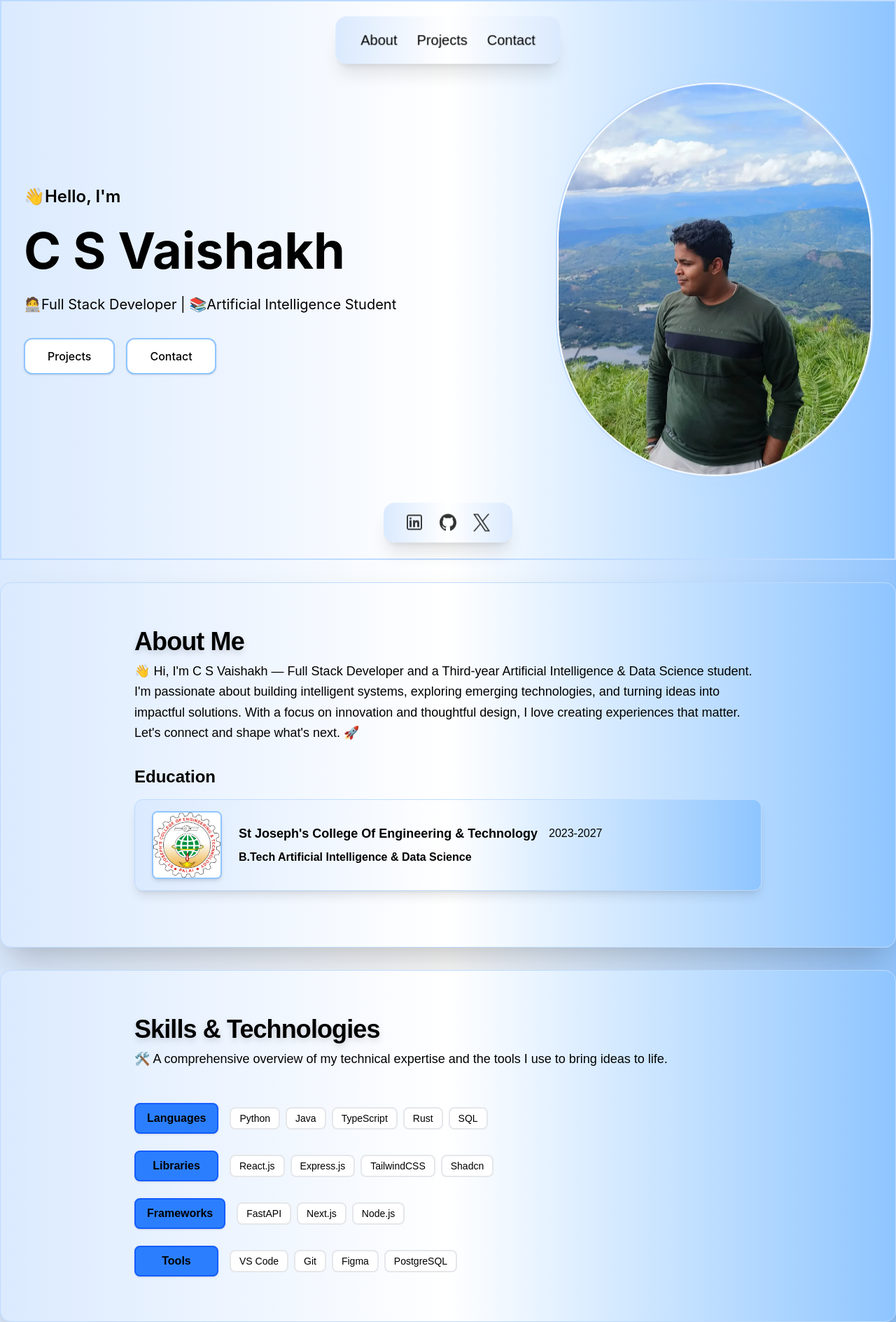
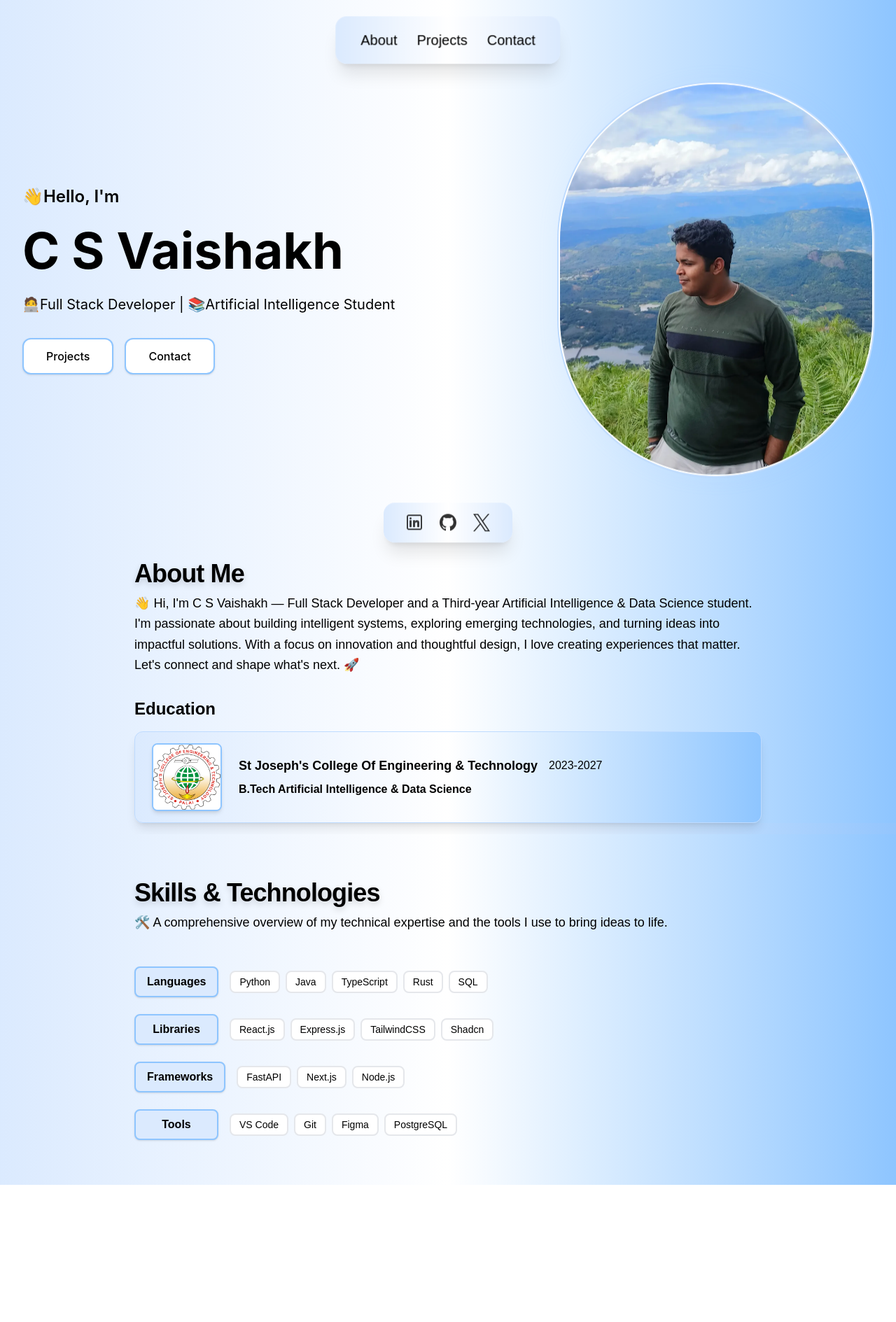
Before and after one commit to CSVaishakh/Portfolio, a Next.js app: page / in a window 1280 px wide. Shown: the whole page at 70% size. After the commit the page ends 1693 px from the top, so only its background shows below. Built offline with nearby package versions, Linux system fonts and the light colour scheme.

Commit message:
updated css

```diff
--- a/components/about.tsx
+++ b/components/about.tsx
@@ -10,7 +10,7 @@ const About: React.FC = () => {
             initial={{ opacity: 0, y: 40 }}
             animate={{ opacity: 1, y: 0 }}
             transition={{ duration: 0.8, ease: "easeOut" }}
-            className="bg-gradient-to-r from-blue-100 via-white to-blue-300 py-16 px-8 rounded-2xl mt-8 shadow-2xl border border-blue-200"
+            className="bg-gradient-to-r from-blue-100 via-white to-blue-300"
         >
             <div className="max-w-4xl mx-auto">
                 <div className="mb-8">
@@ -26,7 +26,7 @@ const About: React.FC = () => {
                     <ul>
                         <li className="mb-4">
                             <div>
-                                <motion.button whileHover={{ scale: 1.04, boxShadow: "0 8px 32px 0 rgba(31, 38, 135, 0.2)" }}whileTap={{ scale: 0.98 }}className="flex items-center gap-6 px-6 py-4 text-black bg-gradient-to-r from-blue-100 via-white to-blue-300 rounded-xl shadow-lg transition-all duration-300 font-medium border border-blue-200 w-full">
+                                <motion.button whileHover={{ scale: 1.04, boxShadow: "0 8px 32px 0 rgba(31, 38, 135, 0.2)" }}whileTap={{ scale: 0.98 }}className="flex items-center gap-6 px-6 py-4 text-blue-900 bg-gradient-to-r from-blue-100 via-white to-blue-300 rounded-xl shadow-lg transition-all duration-300 font-medium border border-blue-200 w-full">
                                     <Link href='https://sjcetpalai.ac.in/' className="flex items-center gap-6 w-full">
                                         <motion.div initial={{ scale: 0.8, opacity: 0 }}animate={{ scale: 1, opacity: 1 }}transition={{ duration: 0.7, delay: 0.3, type: "spring" }} className="flex-shrink-0">
                                             <Image src={'/sjcet.png'} alt={"SJCET"} height={100} width={100} className="rounded-lg border-2 border-blue-300 bg-white shadow-md hover:shadow-2xl transition-shadow duration-300"/>
--- a/components/banner.tsx
+++ b/components/banner.tsx
@@ -4,7 +4,7 @@ import Link from "next/link";
 
 const Banner: React.FC = () => {
     return (
-        <section className="bg-gradient-to-r from-blue-100 via-white to-blue-300 py-20 px-8 border-2 border-blue-200 font-sans min-h-screen flex items-center" style={{ fontFamily: 'SF Pro Display, system-ui, -apple-system, BlinkMacSystemFont, "Segoe UI", Roboto, "Helvetica Neue", Arial, sans-serif' }}>
+        <section className="bg-gradient-to-r from-blue-100 via-white to-blue-300 py-20 px-8 font-sans min-h-screen flex items-center" style={{ fontFamily: 'SF Pro Display, system-ui, -apple-system, BlinkMacSystemFont, "Segoe UI", Roboto, "Helvetica Neue", Arial, sans-serif' }}>
             <div className="max-w-7xl mx-auto w-full">
                 <div className="flex flex-col lg:flex-row items-center justify-between gap-6">
                     <div className="flex-1 space-y-8 text-center lg:text-left">
--- a/components/skills.tsx
+++ b/components/skills.tsx
@@ -53,7 +53,7 @@ const Skills: React.FC = () => {
             initial={{ opacity: 0, y: 40 }}
             animate={{ opacity: 1, y: 0 }}
             transition={{ duration: 0.8, ease: "easeOut" }}
-            className="bg-gradient-to-r from-blue-100 via-white to-blue-300 py-16 px-8 rounded-2xl mt-8 shadow-2xl border border-blue-200"
+            className="bg-gradient-to-r from-blue-100 via-white to-blue-300 py-16 px-8 "
         >
             <div className="max-w-4xl mx-auto">
                 <motion.div
@@ -84,10 +84,11 @@ const Skills: React.FC = () => {
                         >
                             <motion.span
                                 whileHover={{
-                                    scale: 1.05
+                                    scale: 1.05,
+                                    backgroundColor: "rgba(59, 130, 246, 0.1)"
                                 }}
                                 whileTap={{ scale: 0.98 }}
-                                className="inline-flex items-center justify-center px-4 py-2 rounded-lg cursor-pointer transition-all duration-200 bg-blue-500 hover:bg-blue-600 border-2 border-blue-600 hover:border-blue-700 text-black font-semibold text-base min-w-[120px] flex-shrink-0 shadow-sm"
+                                className="inline-flex items-center justify-center px-4 py-2 rounded-lg cursor-pointer transition-all duration-200 bg-blue-100 hover:bg-blue-200 border-2 border-blue-300 hover:border-blue-400 text-black font-semibold text-base min-w-[120px] flex-shrink-0 shadow-sm"
                             >
                                 {category.title}
                             </motion.span>
@@ -101,8 +102,11 @@ const Skills: React.FC = () => {
                                             backgroundColor: "rgba(59, 130, 246, 0.1)"
                                         }}
                                         whileTap={{ scale: 0.98 }}
-                                        className="inline-flex items-center justify-center px-3 py-1 rounded-lg cursor-pointer transition-all duration-200 bg-white hover:bg-gray-50 border-2 border-gray-200 hover:border-gray-300">
-                                        <span className="text-black font-medium hover:text-gray-800 text-sm">{skill}</span>
+                                        className="inline-flex items-center justify-center px-3 py-1 rounded-lg cursor-pointer transition-all duration-200 bg-white hover:bg-gray-50 border-2 border-gray-200 hover:border-gray-300"
+                                    >
+                                        <span className="text-black font-medium hover:text-gray-800 text-sm">
+                                            {skill}
+                                        </span>
                                     </motion.span>
                                 ))}
                             </motion.div>
```
